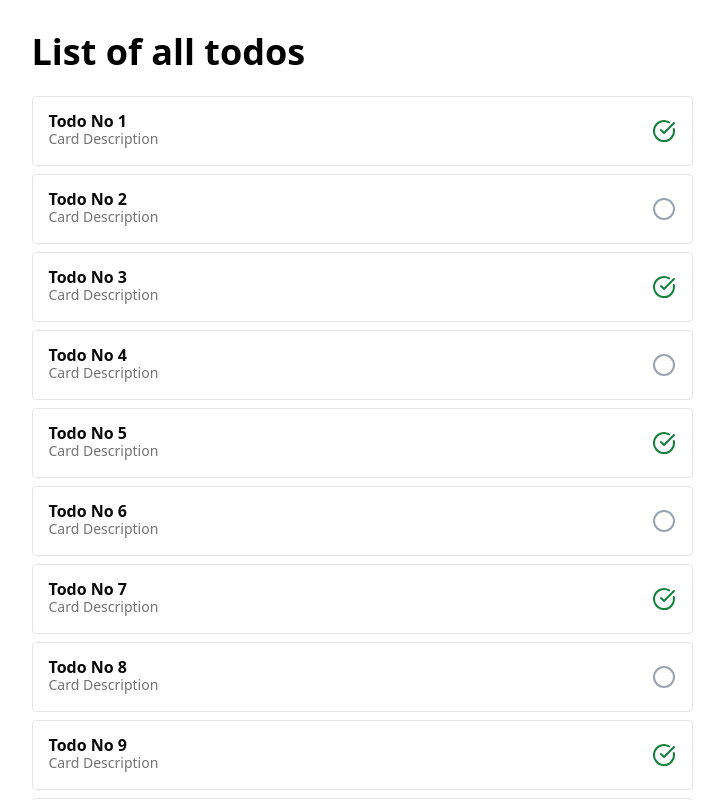
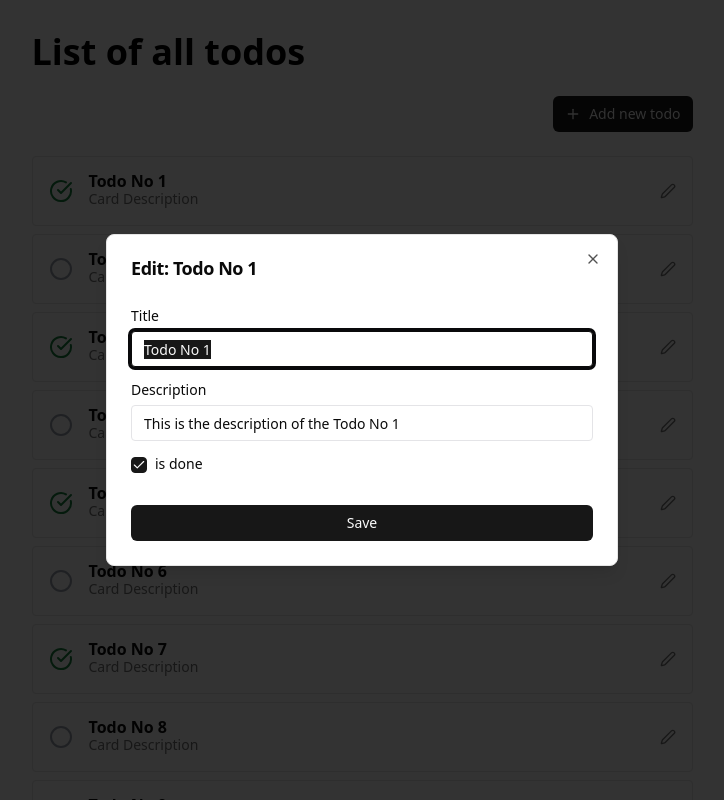
Before and after one commit to inkognitro/kt-vite-todo-app, a React (Vite) app in the folder repositories/web-frontend/: page / in a window 1280 px wide. Both pictures are taken after a click on the button 941 px from the left and 209 px from the top of the page. Shown: the top 800 px of the page, without its empty margins (278-1002 px from the left). Built offline with nearby package versions, Linux system fonts and the light colour scheme.

Commit message:
implement offline form elements

```diff
--- a/repositories/web-frontend/src/App.tsx
+++ b/repositories/web-frontend/src/App.tsx
@@ -1,22 +1,162 @@
 import { CardDescription, CardTitle } from '@/components/ui/card'
 import { DefaultPageLayout } from '@/components/page/layout'
-import { CircleCheckBigIcon, CircleIcon } from 'lucide-react'
+import {
+  CircleCheckBigIcon,
+  CircleIcon,
+  Edit2Icon,
+  PlusIcon,
+} from 'lucide-react'
 import { TypographyH1 } from '@/components/ui/typography'
-import type { ComponentProps } from 'react'
-import { cn } from '@/lib/utils.ts'
+import {
+  type ComponentProps,
+  startTransition,
+  useCallback,
+  useOptimistic,
+} from 'react'
+import { cn } from '@/lib/utils'
+import {
+  Dialog,
+  DialogContent,
+  DialogHeader,
+  DialogTitle,
+  DialogTrigger,
+} from '@/components/ui/dialog'
+import {
+  Form,
+  FormControl,
+  FormField,
+  FormItem,
+  FormLabel,
+  FormButton,
+  FormMessage,
+} from '@/components/ui/form'
+import { useForm } from 'react-hook-form'
+import { Input } from '@/components/ui/input'
+import { Checkbox } from '@/components/ui/checkbox'
+import { Button } from '@/components/ui/button.tsx'
+import { zodResolver } from '@hookform/resolvers/zod'
+import { z } from 'zod'
 
 type ApiV1Todo = {
+  id: string
   title: string
   isDone: boolean
   description: string
 }
 
-type TodoCardProps = ComponentProps<'div'> & {
-  todo: ApiV1Todo
+type WithOptionalFields<T, K extends keyof T> = Omit<T, K> & Partial<Pick<T, K>>
+
+const todoFormSchema = z.object({
+  title: z.string().min(1),
+  description: z.string().min(8),
+  isDone: z.boolean(),
+})
+
+type TodoFormFields = z.infer<typeof todoFormSchema>
+
+export function TodoForm({
+  todo,
+}: {
+  todoId?: string
+  todo: WithOptionalFields<ApiV1Todo, 'id'>
+}) {
+  const form = useForm<TodoFormFields>({
+    resolver: zodResolver(todoFormSchema),
+    defaultValues: todo,
+  })
+  return (
+    <Form {...form}>
+      <form
+        onSubmit={form.handleSubmit((data, event) => {
+          event?.preventDefault()
+          console.log(data)
+        })}
+        className="space-y-8"
+      >
+        <div className="space-y-4">
+          <FormField
+            control={form.control}
+            name="title"
+            render={({ field }) => (
+              <FormItem>
+                <FormLabel>Title</FormLabel>
+                <FormControl>
+                  <Input placeholder="Title" {...field} />
+                </FormControl>
+                <FormMessage />
+              </FormItem>
+            )}
+          />
+          <FormField
+            control={form.control}
+            name="description"
+            render={({ field }) => (
+              <FormItem>
+                <FormLabel>Description</FormLabel>
+                <FormControl>
+                  <Input placeholder="Description" {...field} />
+                </FormControl>
+                <FormMessage />
+              </FormItem>
+            )}
+          />
+          <FormField
+            control={form.control}
+            name="isDone"
+            render={({ field }) => (
+              <FormItem className="flex flex-row items-start space-y-0">
+                <FormControl>
+                  <Checkbox
+                    checked={field.value}
+                    onCheckedChange={field.onChange}
+                  />
+                </FormControl>
+                <div className="space-y-1 leading-none">
+                  <FormLabel>is done</FormLabel>
+                </div>
+              </FormItem>
+            )}
+          />
+        </div>
+        <div className="flex flex-col">
+          {!todo.id && (
+            <FormButton type="submit" className="block w-full">
+              Add todo
+            </FormButton>
+          )}
+          {!!todo.id && (
+            <FormButton type="submit" className="block w-full">
+              Save
+            </FormButton>
+          )}
+        </div>
+      </form>
+    </Form>
+  )
 }
 
-function TodoCard({ todo, className, ...props }: TodoCardProps) {
-  // todo: useOptimistic to update the todo
+function TodoCard({
+  todo,
+  className,
+  ...props
+}: ComponentProps<'div'> & {
+  todo: ApiV1Todo
+}) {
+  const [optimisticTodo, setOptimisticIsDone] = useOptimistic(
+    todo,
+    (currentTodo, isDone: boolean) => {
+      return { ...currentTodo, isDone }
+    }
+  )
+  const updateTodoIsDone = useCallback(
+    (isDone: boolean) => {
+      startTransition(() => {
+        setOptimisticIsDone(isDone)
+      })
+      console.log(`update todo "isDone" with id "${todo.id}" to: `, isDone)
+    },
+    [setOptimisticIsDone, todo]
+  )
   return (
     <div
       className={cn(
@@ -25,14 +165,35 @@ function TodoCard({ todo, className, ...props }: TodoCardProps) {
       )}
       {...props}
     >
+      <button>
+        {!optimisticTodo.isDone && (
+          <CircleIcon
+            className="text-gray-400"
+            onClick={() => updateTodoIsDone(true)}
+          />
+        )}
+        {optimisticTodo.isDone && (
+          <CircleCheckBigIcon
+            className="text-green-700"
+            onClick={() => updateTodoIsDone(true)}
+          />
+        )}
+      </button>
       <div className="grow">
         <CardTitle>{todo.title}</CardTitle>
         <CardDescription>Card Description</CardDescription>
       </div>
-      <button>
-        {!todo.isDone && <CircleIcon className="text-gray-400" />}
-        {todo.isDone && <CircleCheckBigIcon className="text-green-700" />}
-      </button>
+      <Dialog>
+        <DialogTrigger>
+          <Edit2Icon className="text-muted-foreground w-4 h-4" />
+        </DialogTrigger>
+        <DialogContent aria-describedby={undefined}>
+          <DialogHeader className="space-y-8">
+            <DialogTitle>Edit: {todo.title}</DialogTitle>
+            <TodoForm todoId={todo.id} todo={todo} />
+          </DialogHeader>
+        </DialogContent>
+      </Dialog>
     </div>
   )
 }
@@ -42,18 +203,41 @@ function App() {
     <DefaultPageLayout>
       <main className="page-content-container max-w-[725px] p-8 space-y-6">
         <TypographyH1>List of all todos</TypographyH1>
-        <section className="space-y-2">
+        <div className="flex flex-row justify-end">
+          <Dialog>
+            <DialogTrigger asChild>
+              <Button>
+                <PlusIcon className="w-4 h-4 " />
+                Add new todo
+              </Button>
+            </DialogTrigger>
+            <DialogContent aria-describedby={undefined}>
+              <DialogHeader className="space-y-8">
+                <DialogTitle>Add new todo</DialogTitle>
+                <TodoForm
+                  todo={{
+                    title: '',
+                    description: '',
+                    isDone: false,
+                  }}
+                />
+              </DialogHeader>
+            </DialogContent>
+          </Dialog>
+        </div>
+        <div className="space-y-2">
           {[...Array(10).keys()].map((index) => (
             <TodoCard
               key={index}
               todo={{
+                id: `id-${index + 1}`,
                 title: `Todo No ${index + 1}`,
                 description: `This is the description of the Todo No ${index + 1}`,
                 isDone: index % 2 === 0,
               }}
             />
           ))}
-        </section>
+        </div>
       </main>
     </DefaultPageLayout>
   )
```
